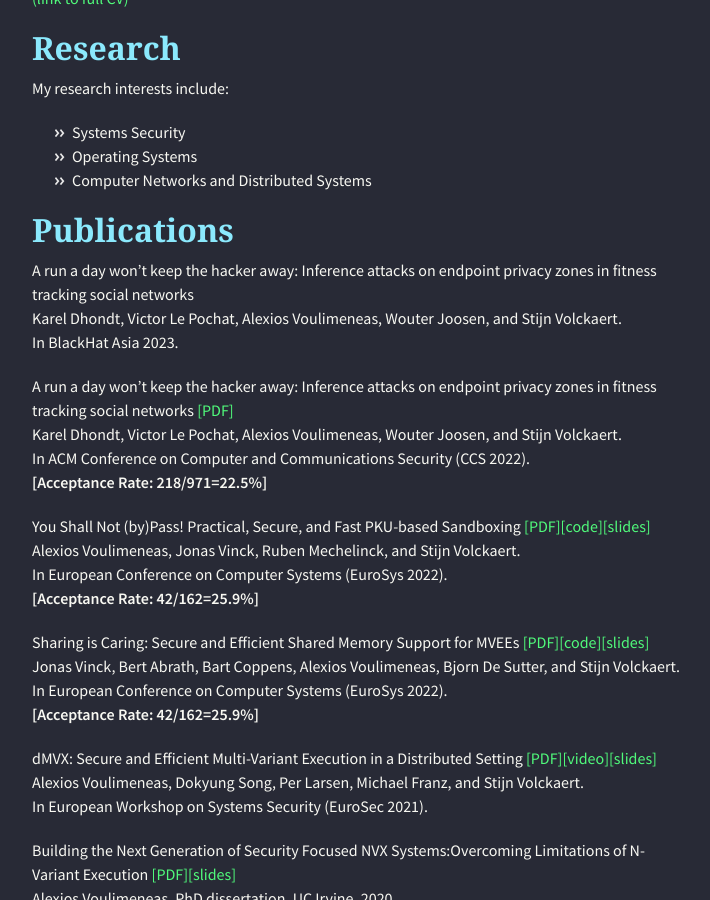
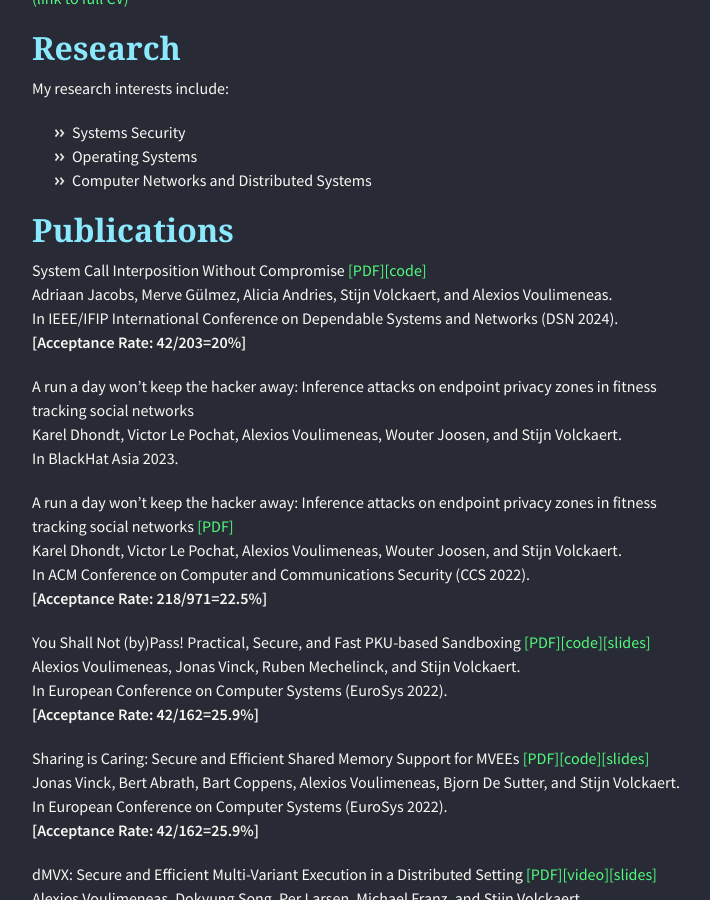
Before and after one commit to alexios-voulimeneas/alexios-voulimeneas.github.io, a Jekyll site: the page built from index.md, in a window 1280 px wide and 900 px high, scrolled down 933 px. Shown: the whole window, without its empty margins (283-993 px from the left). Built offline with Jekyll 4.4.1, drawn with Linux system fonts in a browser that asks for light colours; nearby versions of some CDN libraries; the repository's description, which GitHub fills in, is left out.

Commit message:
Update index.md

```diff
--- a/index.md
+++ b/index.md
@@ -32,6 +32,11 @@
 *   Computer Networks and Distributed Systems
 
 ## [](#header-2)Publications
+
+System Call Interposition Without Compromise [[PDF]](./papers/2024-lazypoline.pdf)[[code]](https://github.com/lazypoline/lazypoline)
+Adriaan Jacobs, Merve Gülmez, Alicia Andries, Stijn Volckaert, and Alexios Voulimeneas.
+In IEEE/IFIP International Conference on Dependable Systems and Networks (DSN 2024).
+**[Acceptance Rate: 42/203=20%]**
 
 A run a day won’t keep the hacker away: Inference attacks on endpoint privacy zones in fitness tracking social networks
 Karel Dhondt, Victor Le Pochat, Alexios Voulimeneas, Wouter Joosen, and Stijn Volckaert.
```
